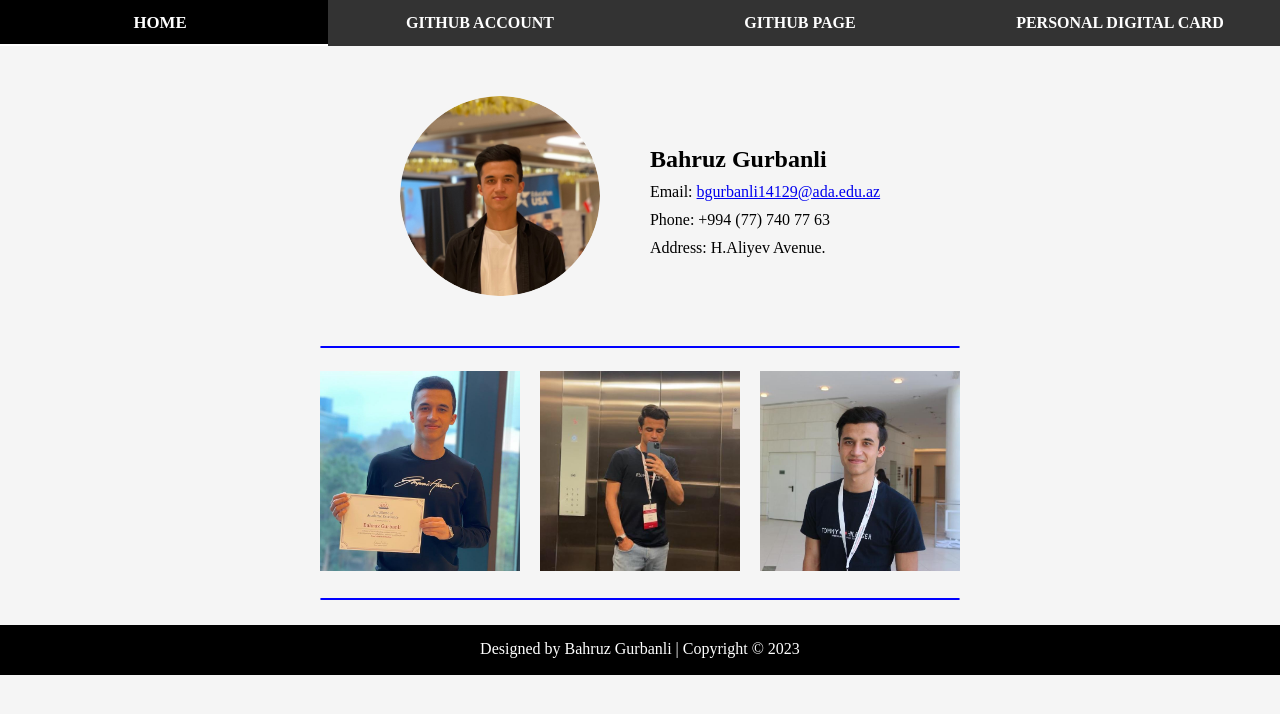
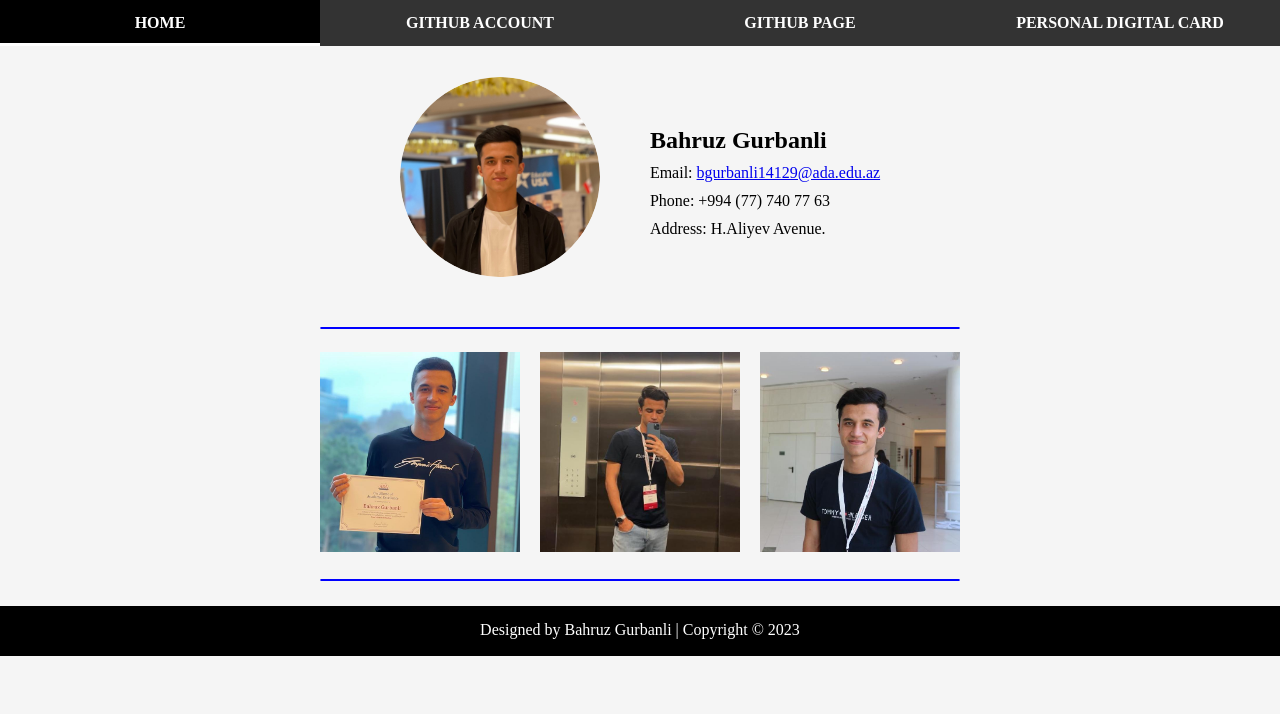
Before and after one commit to behruzgurbanli/web-and-mobile-behruzgurbanli, a plain HTML site: page index.html in a window 1280 px wide. Drawn offline with Linux system fonts and the light colour scheme.

Commit message:
Navigation bar activeness

```diff
--- a/assets/style/style.css
+++ b/assets/style/style.css
@@ -12,7 +12,10 @@ body {
 
 
 #nav-bar {
+    top: 0;
+    position: fixed;
     background-color: #333;
+    width: 100%;
 }
 
 .navigation-container {
@@ -59,8 +62,15 @@ body {
 
 .navigation-container a:hover {
     transition-duration: 300ms;
-    transform: scale(1.05);
     background-color: #000000;
+}
+
+.active-section {
+    background-color: #000000;
+}
+
+.active-section a::before {
+    width: 100%;
 }
 
 #profile {
--- a/index.html
+++ b/index.html
@@ -14,7 +14,7 @@
 
     <nav id="nav-bar">
         <ul class="navigation-container">
-            <li><a href="index.html">Home</a></li>
+            <li class="active-section"><a href="index.html">Home</a></li>
             <li><a href="https://github.com/behruzgurbanli">Github Account</a></li>
             <li><a href="https://github.com/behruzgurbanli/web-and-mobile-behruzgurbanli">Github Page</a></li>
             <li><a href="public/card.html">Personal Digital Card</a></li>
@@ -22,6 +22,8 @@
     </nav>
 
     <!-- Navigation Bar End-->
+
+    <hr>
 
     <!-- Profile -->
 
```
Also changed, not shown: assets/style/cardstyle.css (line endings or trailing spaces), public/card.html (line endings or trailing spaces), 1 other file.
